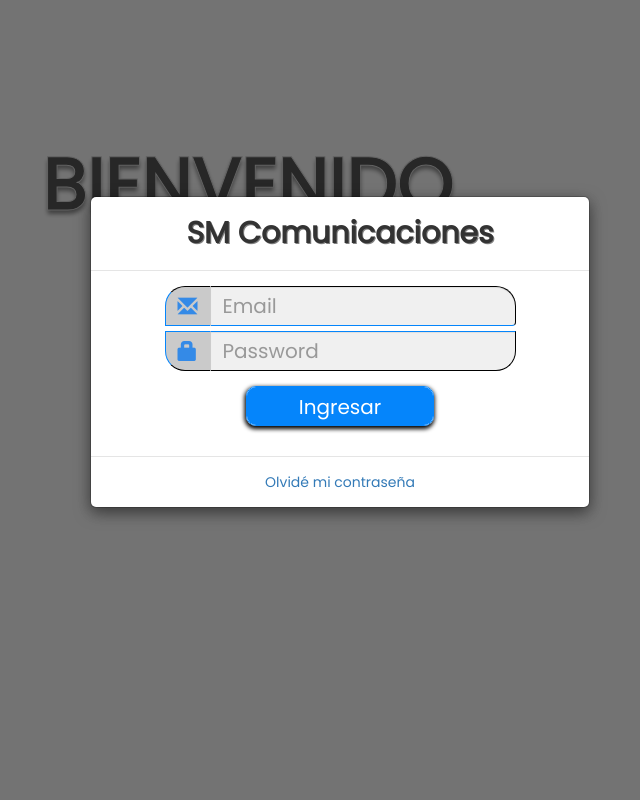
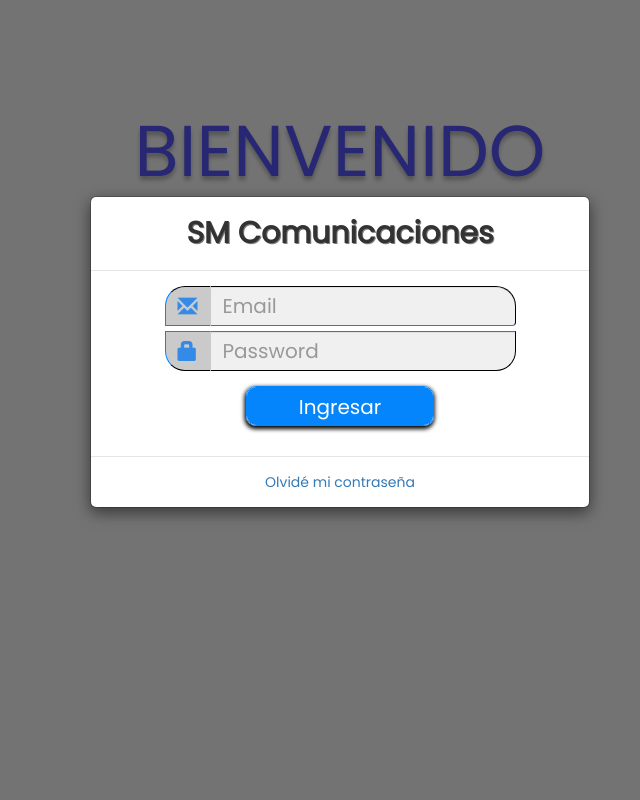
Before and after one commit to SantiagoH3/SM-Comunicaciones, a PHP site: page /pages/login.html in a window 1280 px wide. Shown: the whole page, without its empty margins (300-940 px from the left). Run offline with PHP 8.4, Linux system fonts and the light colour scheme; style sheets or scripts are compiled from the project's sources.

Commit message:
[Login] - Corrections.

```diff
--- a/pages/login.html
+++ b/pages/login.html
@@ -14,9 +14,7 @@
         <!-- Content -->
         <div class="login">
             <div class="container">
-                <div class="col-12 col-lg-10 center-div">
-                    <p class="page-title">BIENVENIDO</p>
-                </div>
+                <span class="welcome">BIENVENIDO</span>
             </div>
             <div class="modal show fade in">
                 <div class="modal-dialog modal-login">
--- a/src/scss/pages/_login.scss
+++ b/src/scss/pages/_login.scss
@@ -101,21 +101,17 @@ body {
         }
 
         .container {
-            div {
-                padding-top: 131px;
-                padding-bottom: 59px;
+            display: table;
 
-                p {
-                    text-align: center;
-                    font-size: 72px;
-                    font-weight: bold;
-                    line-height: normal;
-                    color: $black-b;
-                    -webkit-text-stroke-width: 1px;
-                    -webkit-text-stroke-color: $border;
-                    border: $border;
-                    text-shadow: 0px 4px 4px rgba(0, 0, 0, 0.66);
-                }
+            .welcome {
+                text-align: center;
+                font-size: 72px;
+                color: $black-b;
+                display: table-cell;
+                vertical-align: middle;
+                text-shadow: 0px 4px 4px rgba(90, 90, 90, 0.66);
+                color: blue;
+                padding-top: 100px;
             }
         }
 
```
